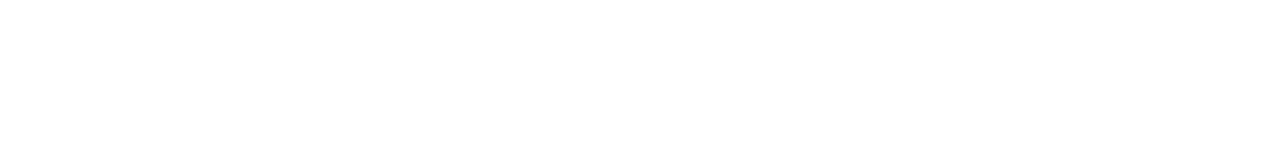
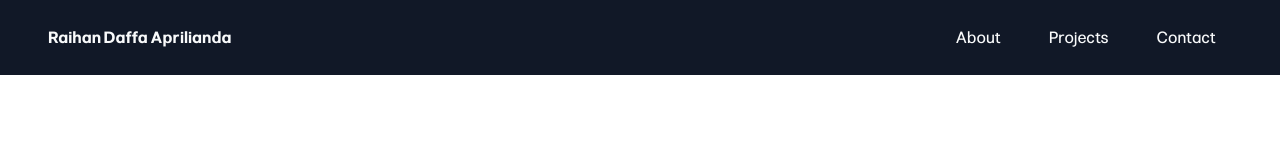
Before and after one commit to RaihannD/personal-website, a plain HTML site: page index.html in a window 1280 px wide. Drawn offline with Linux system fonts and the light colour scheme.

Commit message:
Added navigation bar

```diff
--- a/css/style.css
+++ b/css/style.css
@@ -0,0 +1,67 @@
+@font-face {
+    font-family: Pliant;
+    src: url("../assets/fonts/Pliant-VariableFont_wdth\,wght.ttf");
+}
+
+@font-face {
+    font-family: inter;
+    src: url("../assets/fonts/Inter-VariableFont_opsz\,wght.ttf");
+}
+
+* {
+    box-sizing: border-box;
+}
+
+body {
+    margin: 0;
+    font-family: "Pliant", "inter", sans-serif;
+}
+
+.navbar {
+    display: flex;
+
+    justify-content: space-between;
+    align-items: center;
+
+    background-color: #111827;
+
+    padding: 1rem 3rem;
+}
+
+#name {
+    color: #F9FAFB;
+    font-weight: 600;
+}
+
+#menuItem {
+    display: flex;
+    gap: 1rem;
+}
+
+.navItem {
+    color: #F9FAFB;
+}
+
+#menuItem a {
+    display: inline-block;
+
+    text-decoration: none;
+    color: #F9FAFB;
+
+    padding: 0.75rem 1rem;
+
+    border-radius: 15px;
+
+    transition:
+        background-color 0.2s ease,
+        transform 0.2s ease;
+}
+
+#menuItem a:hover {
+    background-color: #1F2937;
+
+    transform: translateY(-2px);
+}
+
+#contact{
+}
--- a/index.html
+++ b/index.html
@@ -4,8 +4,35 @@
     <meta charset="UTF-8">
     <meta name="viewport" content="width=device-width, initial-scale=1.0">
     <title>RaihanDaffaA</title>
+    <link rel="stylesheet" href="css/style.css">
 </head>
 <body>
+    <header>
+        <nav class="navbar">
+            <div class="navItem" id="name">
+                Raihan Daffa Aprilianda
+            </div>
 
+            <div id="menuItem">
+                <div class="navItem">
+                    <a href="">About</a>
+                </div>
+
+                <div class="navItem">
+                    <a href="">Projects</a>
+                </div>
+
+                <div class="navItem">
+                    <a href="">Contact</a>
+                </div>
+
+            </div>
+
+        </nav>
+    </header>
+
+    <main></main>
+
+    <footer></footer>
 </body>
 </html>
```
Also changed, not shown: assets/fonts/Inter-VariableFont_opsz,wght.ttf (added), assets/fonts/Pliant-VariableFont_wdth,wght.ttf (added), assets/img/R-logo.png (added).
